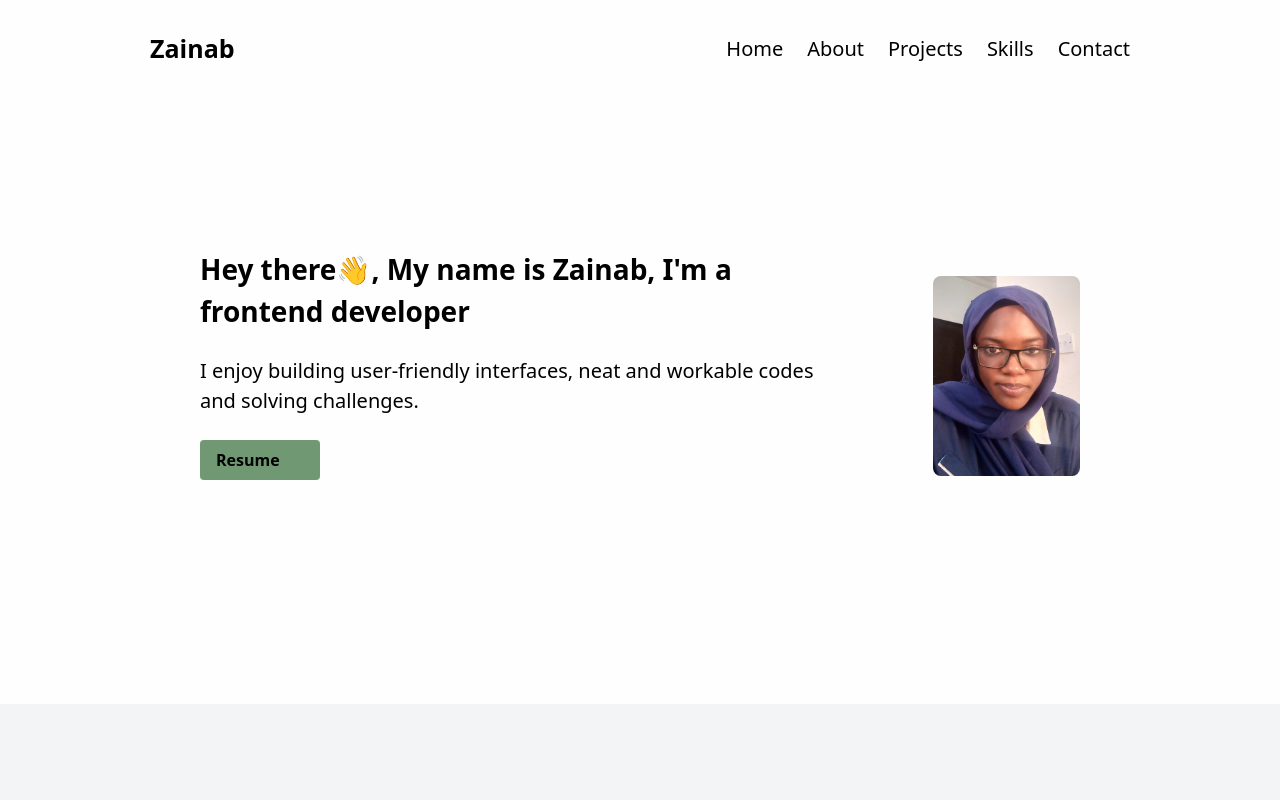
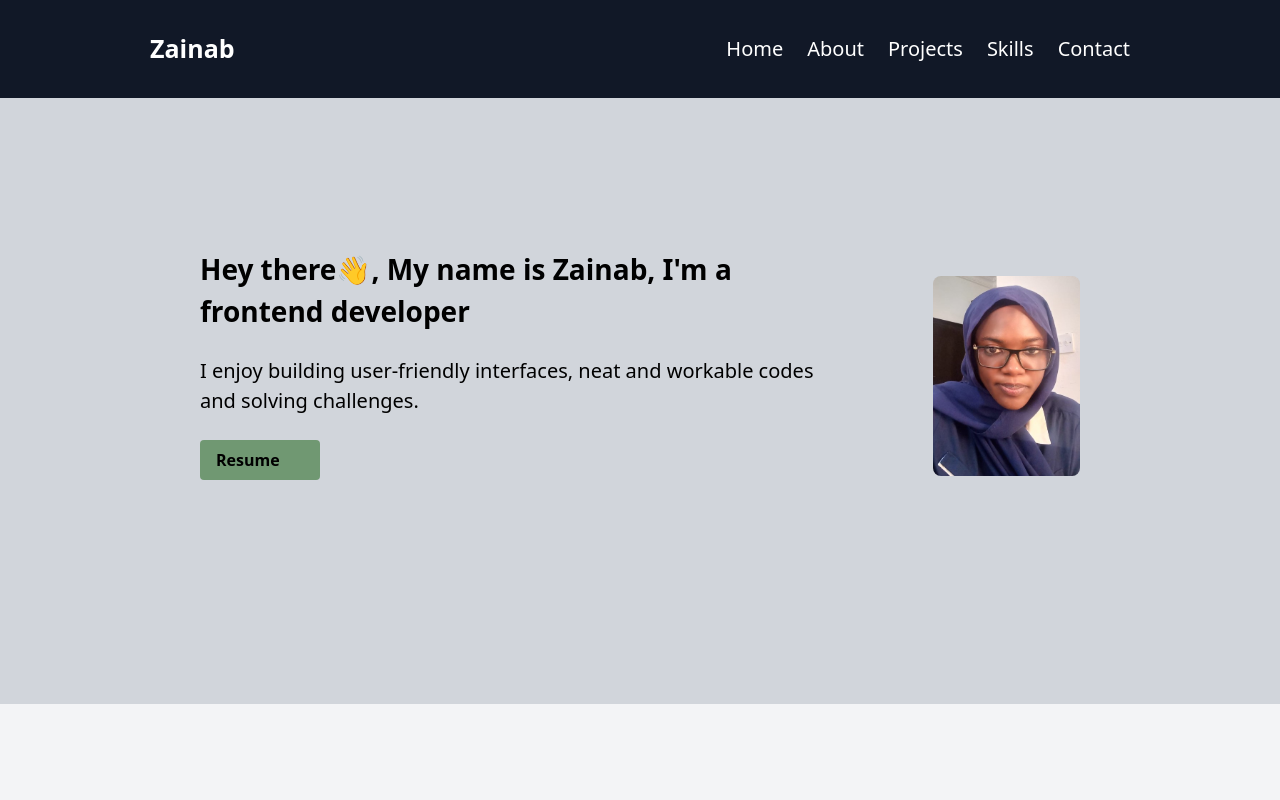
Before and after one commit to Zainab-Audu/My_Portfolio, a website: page index.html in a window 1280 px wide. Shown: the top 800 px of the page. Drawn offline with nearby package versions, Linux system fonts and the light colour scheme.

Commit message:
2nd commit

```diff
--- a/index.html
+++ b/index.html
@@ -10,9 +10,9 @@
     ></script>
     <title>Tailwind</title>
   </head>
-  <body class="bg-[#fefefe]">
+  <body class="bg-gray-300">
     <!-- Nav section -->
-    <section class="text-black text-[20px]">
+    <section class=" bg-gray-900 text-white text-[20px]">
       <nav class="lg:flex justify-between items-center px-[50px] py-[30px] lg:px-[150px] lg:flex-row">
         <p class="flex text-[25px] lg:hidden"><i class="fa-solid fa-bars"></i></p>
         <h1 class="hidden text-[25px] font-bold lg:flex">Zainab</h1>
```
